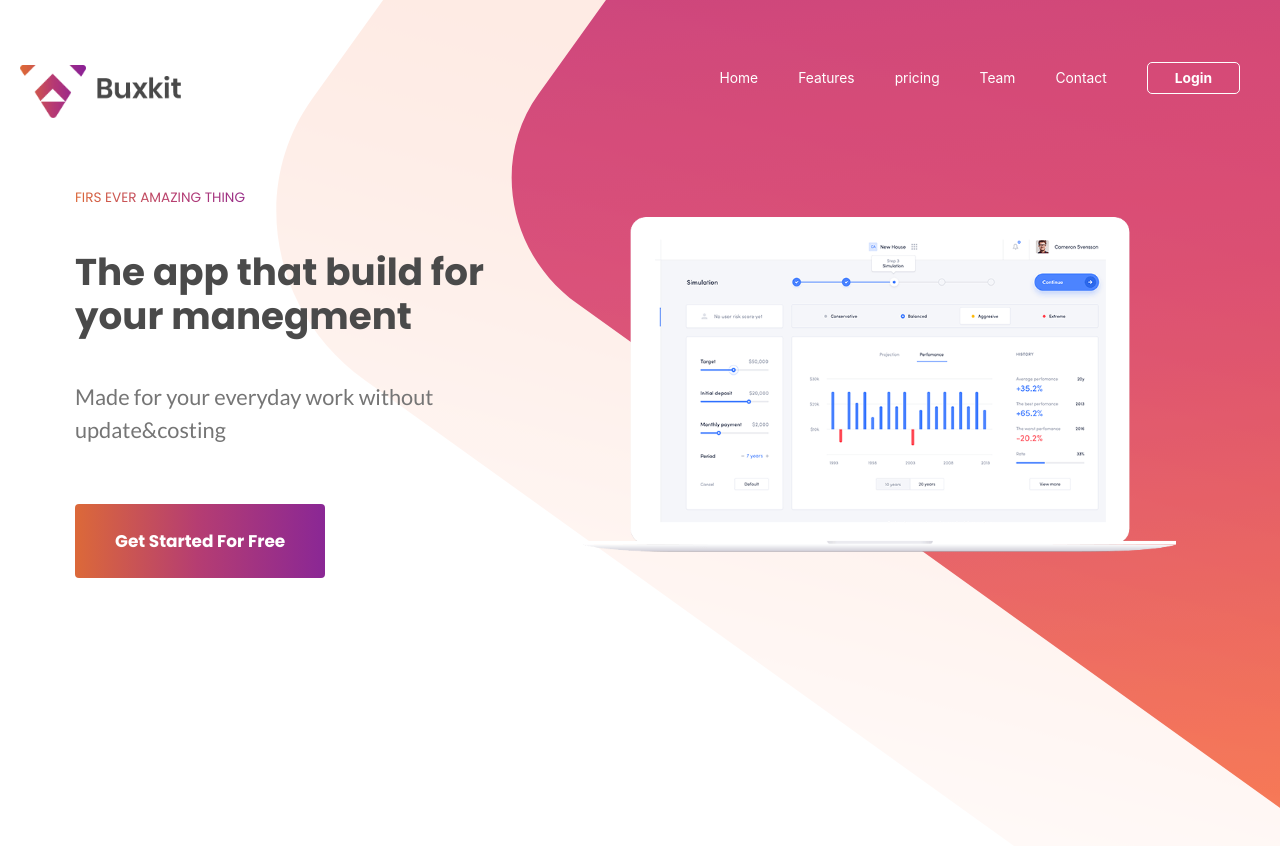
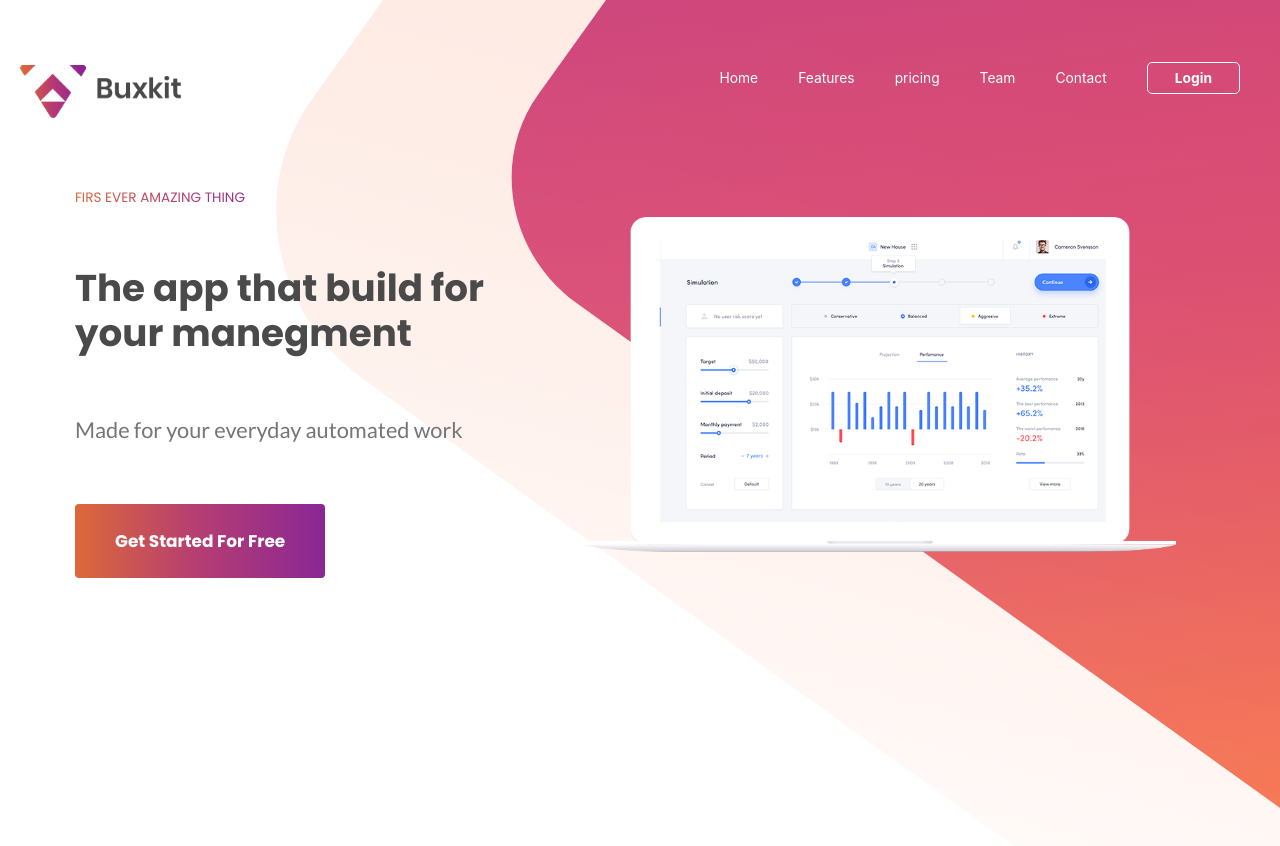
Before and after one commit to KeyToTech/StandupBotLanding, a React (Create React App) app: page / in a window 1280 px wide. Shown: the top 846 px of the page. Built offline with nearby package versions, Linux system fonts and the light colour scheme.

Commit message:
Update description.

```diff
--- a/src/header/Header.js
+++ b/src/header/Header.js
@@ -33,7 +33,7 @@ class Header extends Component {
                         <div className="caption">
                             <div className="caption-tf">Firs ever amazing thing</div>
                             <h1 className="caption-tt">The app that build for your manegment</h1>
-                            <div className="caption-tm">Made for your everyday work without update&costing</div>
+                            <div className="caption-tm">Made for your everyday automated work</div>
                         </div>
                         <div className="wrap-button-header">
                             <a href="#" className="button-caption">Get Started For Free</a>
```
